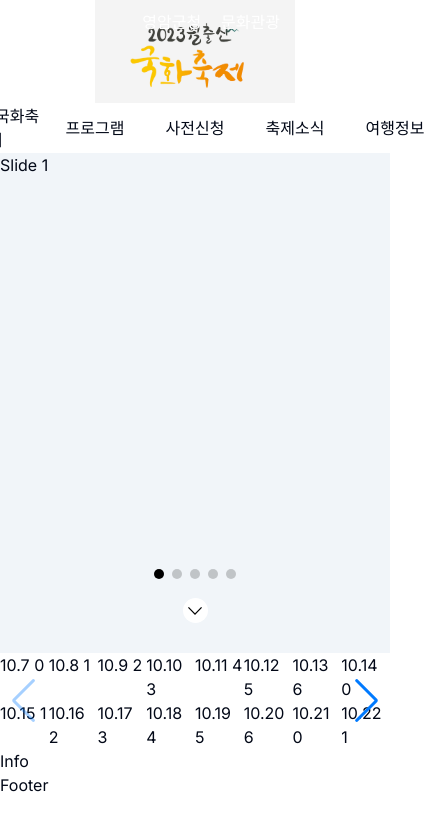
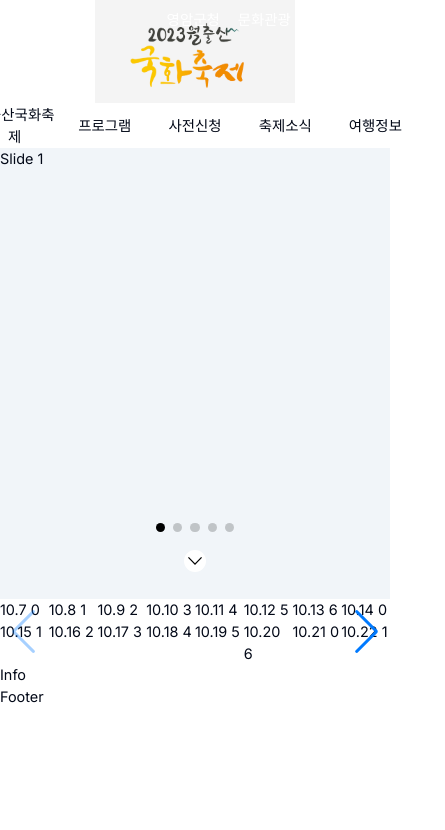
Before and after one commit to guesung/Yakukhwa, a Next.js app: page / in a window 390 px wide. Shown: the top 830 px of the page, 445 px wide, since content can reach past the window. Built offline with nearby package versions, Linux system fonts and the light colour scheme.

Commit message:
feat : 반응형 구현

```diff
--- a/src/app/globals.css
+++ b/src/app/globals.css
@@ -82,3 +82,13 @@
 .swiper-pagination {
   @apply mb-60
 }
+
+* {
+  font-size: 3.7vw;
+}
+
+@media (min-width: 420px) {
+  * {
+    font-size: 16px;
+  }
+}
```
